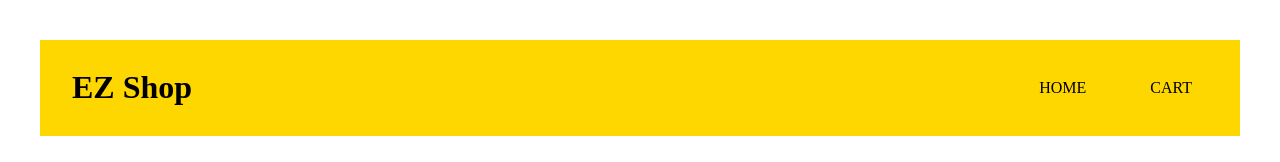
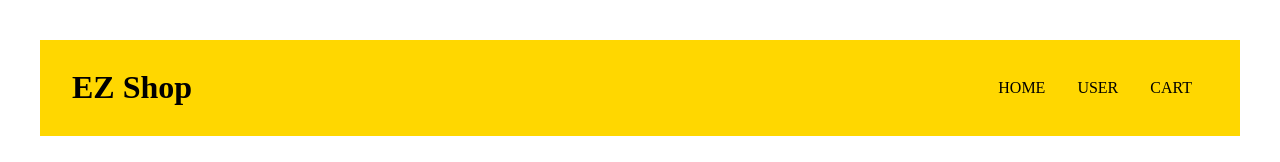
Before and after one commit to StanislasAubert3WA/EZShopping, a React (Vite) app: page / in a window 1280 px wide. Shown: the top 162 px of the page. Built offline with nearby package versions, Linux system fonts and the light colour scheme; no server answers.

Commit message:
fixing display navbar username

```diff
--- a/src/components/Nav.jsx
+++ b/src/components/Nav.jsx
@@ -12,7 +12,7 @@ const Nav = () => {
             <Link to="/">Home</Link>
           </li>
           <li>
-            <Link to="/user">{user.firstname}</Link>
+            <Link to="/user">{user.firstname ? user.firstname : "User"}</Link>
           </li>
           <li>
             <Link to="/user/cart">Cart</Link>
```
